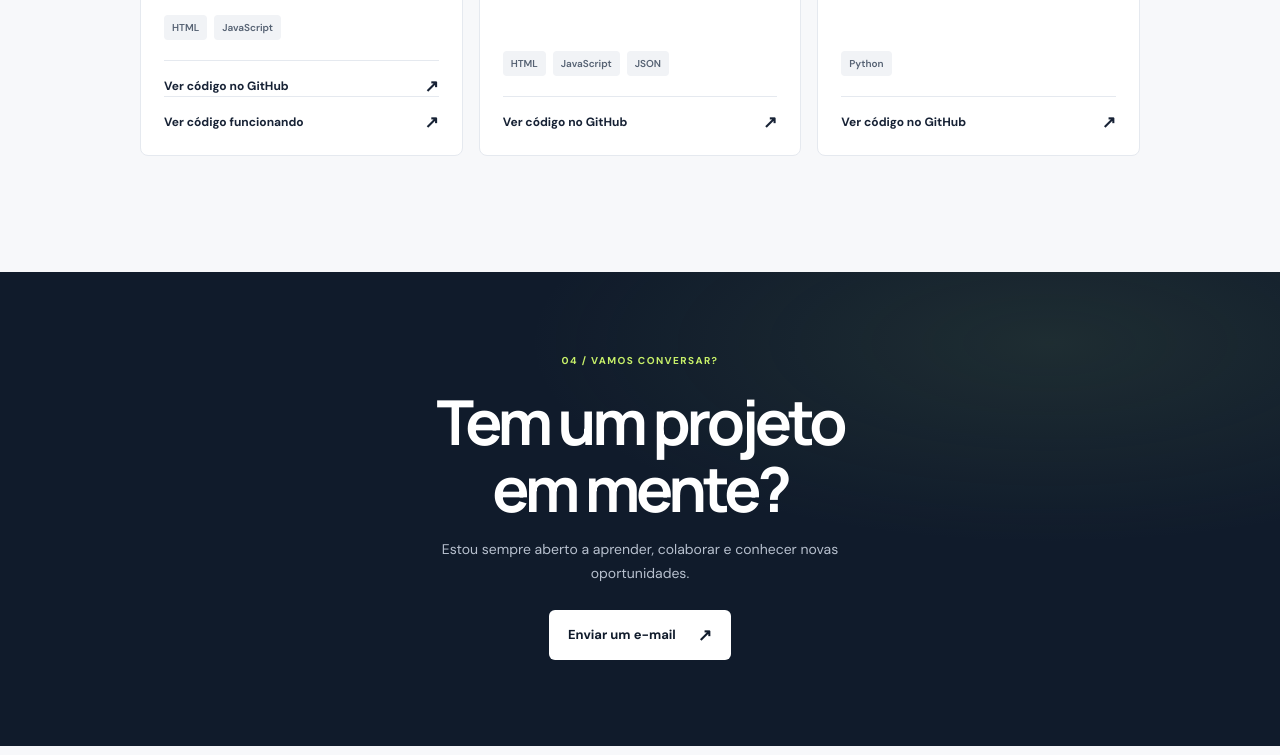
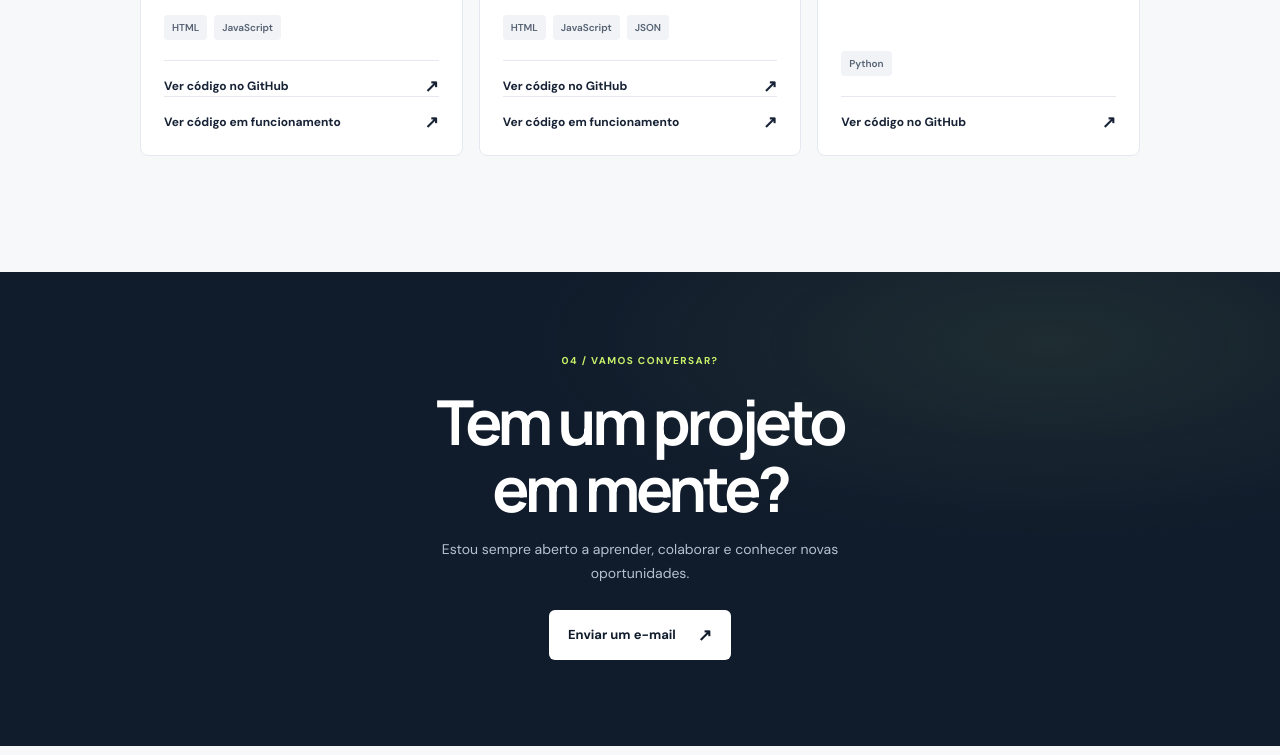
Before and after one commit to deividebembem/portf-lio, a plain HTML site: page index.html in a window 1280 px wide. Shown: the part 2249-3004 px from the top of the page. Drawn offline with Linux system fonts and the light colour scheme.

Commit message:
Segunda atualização

```diff
--- a/index.html
+++ b/index.html
@@ -99,7 +99,7 @@
                     <p>Uma aplicação em JavaScript para gerar a tabuada de multiplicação de um número. Um exercício prático de lógica e estruturas de repetição.</p>
                     <ul class="tag-list" aria-label="Tecnologias usadas"><li>HTML</li><li>JavaScript</li></ul>
                     <a class="project-card__link" href="https://github.com/deividebembem/projeto_css" target="_blank" rel="noopener noreferrer">Ver código no GitHub <span aria-hidden="true">↗</span></a>
-                    <a class="project-card__link" href="https://gerador-de-tabuada-two.vercel.app/" target="_blank" rel="noopener noreferrer">Ver código funcionando <span aria-hidden="true">↗</span></a>
+                    <a class="project-card__link" href="https://gerador-de-tabuada-two.vercel.app/" target="_blank" rel="noopener noreferrer">Ver código em funcionamento <span aria-hidden="true">↗</span></a>
 
                 </article>
 
@@ -109,6 +109,7 @@
                     <p>Simulação de um hospital de pequeno porte com cadastro de médicos, agendamento de consultas e confirmação de atendimentos.</p>
                     <ul class="tag-list" aria-label="Tecnologias usadas"><li>HTML</li><li>JavaScript</li><li>JSON</li></ul>
                     <a class="project-card__link" href="https://github.com/deividebembem/atividade-2" target="_blank" rel="noopener noreferrer">Ver código no GitHub <span aria-hidden="true">↗</span></a>
+                    <a class="project-card__link" href="https://atividade-2-one.vercel.app/" target="_blank" rel="noopener noreferrer">Ver código em funcionamento <span aria-hidden="true">↗</span></a>
                 </article>
 
                 <article class="project-card">
```
